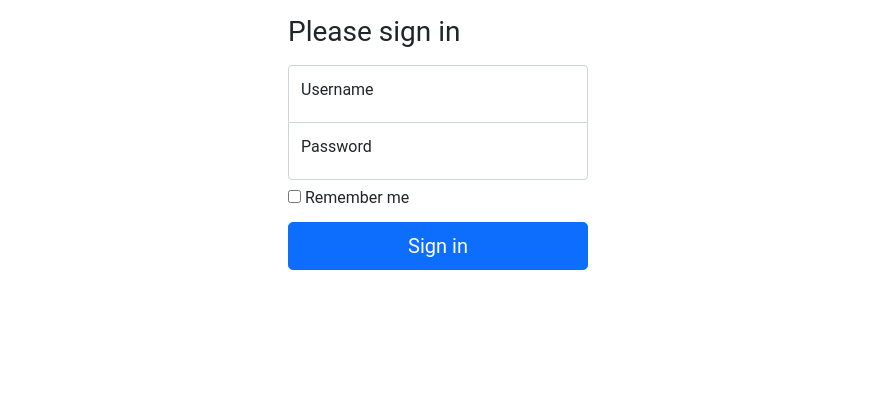
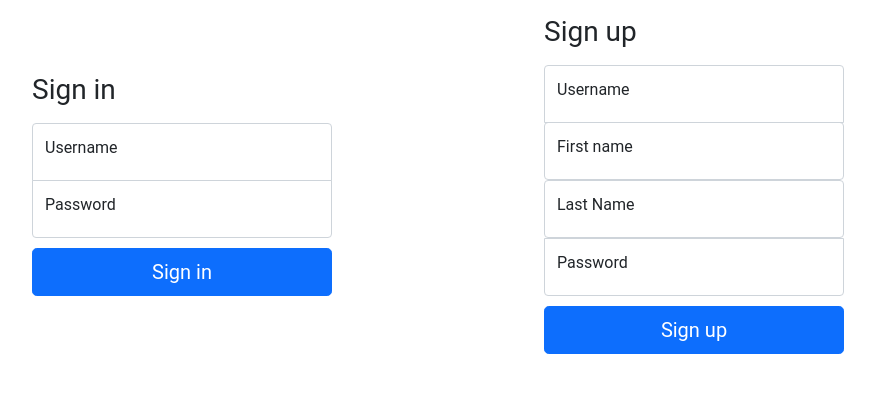
Before and after one commit to filickop/prosettings, a PHP site: page /account.php in a window 1280 px wide. Shown: the part 84-477 px from the top of the page, without its empty margins (202-1077 px from the left). Run offline with PHP 8.4, Linux system fonts and the light colour scheme.

```diff
--- a/www/DBStorage.php
+++ b/www/DBStorage.php
@@ -33,13 +33,39 @@ class DBStorage
         return false;
     }
     public function updateUser($username, $firstName,  $lastName, $team, $cpu, $gpu, $ram, $monitor, $mouse, $keyboard, $headset, $mousepad, $dpi, $sensitivity, $crosshair, $viewmodel) {
+
+        if(empty($dpi)) {
+            $dpi = 0;
+        }
+        if(empty($sensitivity)) {
+            $sensitivity = 0;
+        }
         $sql = "UPDATE users SET firstName = '".$firstName."', lastName = '".$lastName."', team = '".$team."', cpu = '".$cpu."', gpu = '".$gpu."', ram = '".$ram."', monitor = '".$monitor."', mouse = '".$mouse."', keyboard = '".$keyboard."', headset = '".$headset."', mousepad = '".$mousepad."', dpi = '".$dpi."', sensitivity = '".$sensitivity."', crosshair = '".$crosshair."', viewmodel = '".$viewmodel."' where username = '".$username."' ";
 
         $res = $this->conn->prepare($sql);
         $res->execute();
     }
+    public function deleteUser($username) {
+        $sql = "DELETE FROM users WHERE username = '".$username."'";
+        $res = $this->conn->prepare($sql);
+        $res->execute();
+        Auth::logout();
+    }
+    public function createUser($username, $firstName, $lastName, $password) {
+        if($this->readTable($username)['username'] == $username) {
+            echo "rovnakyuser";
+            return false;
+        } else {
+            $sql = "INSERT INTO users (username, firstName, lastName, password) VALUES(?,?,?,?)";
+            $res = $this->conn->prepare($sql);
+            $res->execute([$username, $firstName, $lastName, $password]);
+            echo "novy";
+            return true;
+        }
+
+    }
     public function readTable($username) {
-        $sql = "SELECT * FROM users where username = '".$username."'";
+        $sql = "SELECT * FROM users WHERE username = '".$username."'";
         $res = $this->conn->query($sql);
         $res->fetchAll();
         $res->execute();
@@ -49,6 +75,15 @@ class DBStorage
             }
 
         }
-        return "";
+        $arr["username"] = "";
+        return $arr;
     }
+    public function getTable() {
+        $sql = "SELECT * FROM users";
+        $res = $this->conn->query($sql);
+        $res->fetchAll();
+        $res->execute();
+        return $res;
+    }
+
 }
--- a/www/account.php
+++ b/www/account.php
@@ -7,8 +7,15 @@ session_start();
 $auth = new Auth();
 $storage = new DBStorage();
 
-if(isset($_POST["username"])) {
+if(isset($_POST["signin"])) {
     if($storage->login($_POST["username"], $_POST["password"])) {
+        Auth::login($_POST["username"]);
+    } else {
+        echo "nemame";
+    }
+}
+if(isset($_POST["signup"])) {
+    if($storage->createUser($_POST["username"],$_POST["firstName"], $_POST["lastName"], $_POST["password"])) {
         Auth::login($_POST["username"]);
     } else {
         echo "nemame";
@@ -17,9 +24,13 @@ if(isset($_POST["username"])) {
 if(isset($_POST["update"])) {
     $storage->updateUser(Auth::getUser(), $_POST["firstName"], $_POST["lastName"], $_POST["team"], $_POST["cpu"], $_POST["gpu"], $_POST["ram"], $_POST["monitor"], $_POST["mouse"], $_POST["keyboard"], $_POST["headset"], $_POST["mousepad"], $_POST["dpi"], $_POST["sensitivity"], $_POST["crosshair"], $_POST["viewmodel"]);
 }
+if(isset($_POST["delete"])) {
+    $storage->deleteUser(Auth::getUser());
+}
 if(isset($_GET['logout']) && $_GET['logout'] == '1') {
     Auth::logout();
 }
+
 
 ?>
 
@@ -45,7 +56,7 @@ if(isset($_GET['logout']) && $_GET['logout'] == '1') {
                 <a class="nav-link" href="players.php">Players</a>
                 <?php  if(Auth::isLogged()) { ?>
                     <a class="nav-link active" href="">Account</a>
-                    <a class="nav-link" href="?logout=1" >Log out</a>
+                    <a class="nav-link" href="index.php?logout=1" >Log out</a>
                 <?php }
                     else { ?>
                         <a class="nav-link active" href="">Log in</a>
@@ -60,32 +71,54 @@ if(isset($_GET['logout']) && $_GET['logout'] == '1') {
 
 <?php
     if(!Auth::isLogged()) { ?>
-        <main class="form-signin">
+        <div class="form-profile row row-cols-2">
+            <div class="form-signin col">
                 <form method="post" action="#">
-                <h1 class="h3 mb-3 fw-normal">Please sign in</h1>
+                    <h1 class="h3 mb-3 fw-normal">Sign in</h1>
 
                     <div class="form-floating">
-                    <input type="username" name="username" class="form-control" id="floatingInput" placeholder="Username">
+                        <input type="username" name="username" class="form-control" id="floatingInput" placeholder="Username" required="required" pattern="[A-Za-z0-9]{1,30}">
                         <label for="floatingInput">Username</label>
                     </div>
                     <div class="form-floating">
-                    <input type="password" name="password" class="form-control" id="floatingPassword" placeholder="Password">
+                        <input type="password" name="password" class="form-control" id="floatingPassword" placeholder="Password" required="required" pattern="{1,100}">
                         <label for="floatingInput">Password</label>
                     </div>
+                    <button class="w-100 btn btn-lg btn-primary" name="signin" type="submit">Sign in</button>
+                </form>
+            </div>
 
-                <div class="checkbox mb-3">
-                    <label>
-                        <input type="checkbox" value="remember-me"> Remember me
-                    </label>
+            <div class="form-signin col">
+                <form method="post" action="#">
+                    <h1 class="h3 mb-3 fw-normal">Sign up</h1>
+
+                    <div class="form-floating">
+                        <input type="username" name="username" class="form-control" id="floatingInput" placeholder="Username" required="required" pattern=".{1,30}">
+                        <label for="floatingInput">Username</label>
                     </div>
-                <button class="w-100 btn btn-lg btn-primary" type="submit">Sign in</button>
+                    <div class="form-floating">
+                        <input type="firstName" name="firstName" class="form-control" id="floatingInput" placeholder="First name" required="required" pattern="[A-Za-z]{1,30}">
+                        <label for="floatingInput">First name</label>
+                    </div>
+                    <div class="form-floating">
+                        <input type="lastName" name="lastName" class="form-control" id="floatingInput" placeholder="Last name" required="required" pattern="[A-Za-z]{1,30}">
+                        <label for="floatingInput">Last Name</label>
+                    </div>
+
+                    <div class="form-floating">
+                        <input type="password" name="password" class="form-control" id="floatingPassword" placeholder="Password" required="required" pattern="{1,100}">
+                        <label for="floatingInput">Password</label>
+                    </div>
+                    <button class="w-100 btn btn-lg btn-primary" name="signup" type="submit">Sign up</button>
                 </form>
-        </main>
-<?php
-    }
+            </div>
+        </div>
+
+
+<?php }
     else if (Auth::isLogged()){ ?>
 
-            <form class="form-edit-profile" method="post" action="#">
+            <form class="form-profile" method="post" action="#">
                 <h1 class="h3 mb-3 fw-normal ">Edit profile</h1>
                 <div class="row row-cols-2 row-cols-sm-1">
                     <!--PLAYER-->
@@ -179,11 +212,16 @@ if(isset($_GET['logout']) && $_GET['logout'] == '1') {
 
                 <!--CONFIG END-->
                 </div>
-                <button class="w-100 btn btn-lg btn-primary" name="update" type="submit">Save settings</button>
+                <div class="buttons row row-cols-2">
+                    <div class="col">
+                        <button class="w-100 btn btn-lg btn-primary sbutton" name="update" type="submit">Save settings</button>
+                    </div>
+                    <div class="col">
+                     <button class="w-100 btn btn-lg btn-primary red sbutton" name="delete" type="submit">Delete account</button>
+                    </div>
+                </div>
+
             </form>
-
-
-
 <?php } ?>
 
 
--- a/www/index.php
+++ b/www/index.php
@@ -34,7 +34,7 @@ if(isset($_GET['logout']) && $_GET['logout'] == '1') {
                         <a class="nav-link" href="players.php">Players</a>
                         <?php  if(Auth::isLogged()) { ?>
                             <a class="nav-link" href="account.php">Account</a>
-                            <a class="nav-link" href="?logout=1" >Log out</a>
+                            <a class="nav-link" href="index.php?logout=1" >Log out</a>
                         <?php }
                         else { ?>
                             <a class="nav-link" href="account.php">Log in</a>
--- a/www/style.css
+++ b/www/style.css
@@ -114,9 +114,26 @@ tr:nth-child(even) {
     padding: 15px;
     margin:auto;
 }
-.form-edit-profile {
+.form-profile {
     width: 80%;
     margin:auto;
 }
 
+.red {
+    background-color: #CA260A;
+    border-color: #CA260A;
+}
+.red:hover {
+    background-color: #FD140D;
+    border-color: #FD140D;
+}
+
+.buttons {
+
+    margin: auto;
+}
+.signupbtn {
+    background-color: #0d6efd;;
+    margin-bottom: 5px;
+}
 /*EDIT DATA END*/
```
Also changed, not shown: www/players.php (+12 -13 lines). Lines whose indentation alone changed are shown as unchanged.
